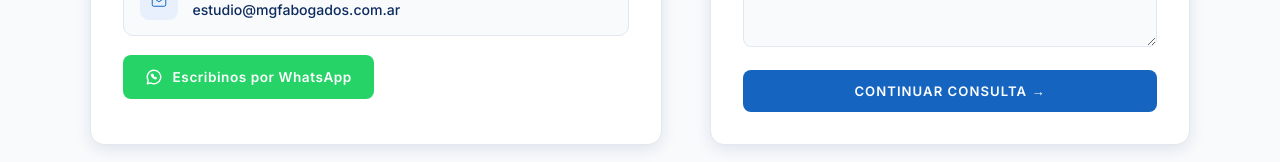
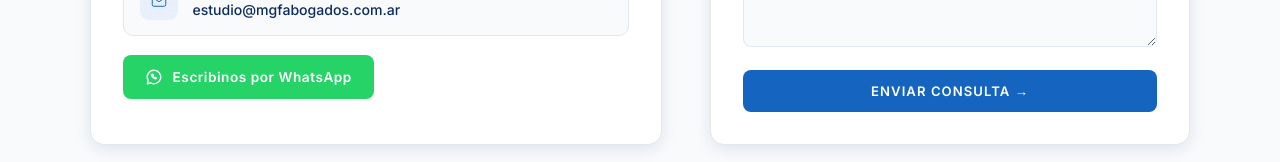
Before and after one commit to santiagofdmkt/mgf-abogados, a Next.js app: page / in a window 1280 px wide. Shown: the part 3755-3917 px from the top of the page. Built offline with nearby package versions, Linux system fonts and the light colour scheme; a web font is replaced by a local one.

Commit message:
fix: boton del formulario de contacto dice Enviar consulta

```diff
--- a/app/page.tsx
+++ b/app/page.tsx
@@ -703,7 +703,7 @@ export default function Home() {
                 letterSpacing: '0.08em', textTransform: 'uppercase', fontWeight: 600,
                 marginTop: '0.3rem', display: 'block', borderRadius: '8px',
               }}>
-                Continuar consulta →
+                Enviar consulta →
               </Link>
             </div>
           </div>
```
